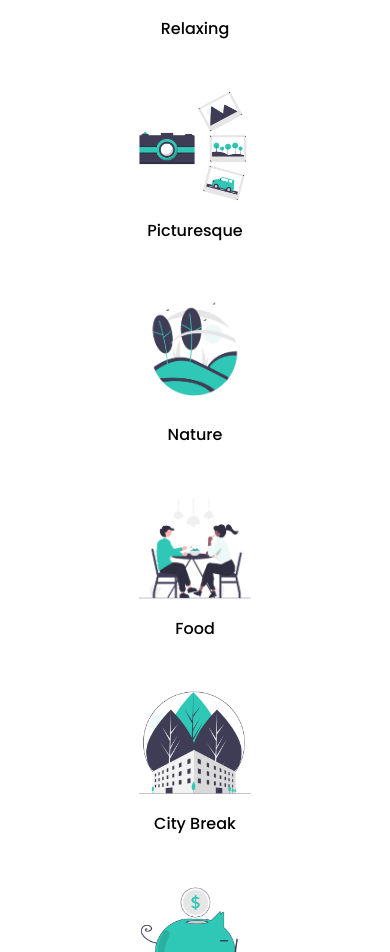
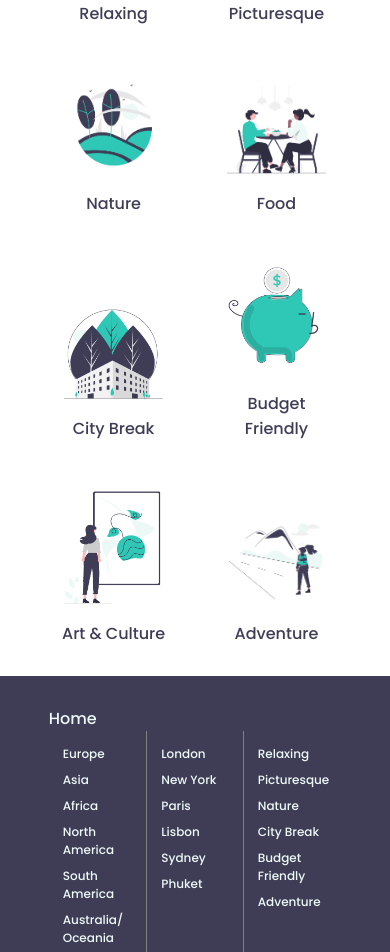
Before and after one commit to LaylaSouthcombe/travel-site-frontend, a React (Create React App) app: page / in a window 390 px wide. Shown: the part 3299-4251 px from the top of the page. Built offline with nearby package versions, Linux system fonts and the light colour scheme; no server answers.

Commit message:
alter desktop nav menu to be more responsive

```diff
--- a/src/index.css
+++ b/src/index.css
@@ -6,6 +6,7 @@
   font-family: 'Poppins',-apple-system, BlinkMacSystemFont, 'Segoe UI', 'Roboto', 'Oxygen',
     'Ubuntu', 'Cantarell', 'Fira Sans', 'Droid Sans', 'Helvetica Neue',
     sans-serif;
+    color: var(--purple)
 }
 
 body {
@@ -21,4 +22,8 @@ code {
 :root {
   --main-button-color: #30c7b5ad;
   --divider-line: 1px solid grey;
+  --light-green: #F3F6F3;
+  --accent-color: #8cded4ad;
+  --purple: #3F3D56;
+  --moon-green: #EDF9F7;
 }
--- a/src/layout/BottomMenu/index.js
+++ b/src/layout/BottomMenu/index.js
@@ -5,7 +5,6 @@ import './style.css'
 
 const BottomMenu = () => {
     let navigate = useNavigate();
-    console.log(typeof window.location.pathname)
     return(
         <div className="bottomMenu">
             {window.location.pathname === '/' ?
@@ -20,7 +19,7 @@ const BottomMenu = () => {
                     <p>Africa</p>
                     <p>North America</p>
                     <p>South America</p>
-                    <p>Australia/Oceania</p>
+                    {window.innerWidth < 440 ? <p>Australia/ Oceania</p> : <p>Australia/Oceania</p>}
                 </div>
                 <div className="bottomMenuSegment">
                     <p>London</p>
--- a/src/layout/BottomMenu/style.css
+++ b/src/layout/BottomMenu/style.css
@@ -1,6 +1,13 @@
+.bottomMenu {
+    background-color: var(--purple);
+}
+
 .bottomMenu > div > p {
-    width: 65%;
-    margin: 30px auto 0px auto;
+    width: 75%;
+    margin: 0px auto;
+    padding-top: 30px;
+    color: var(--moon-green);
+    max-width: 780px;
 }
 
 .bottomMenuMainSegment {
@@ -23,6 +30,7 @@
 .bottomMenuSegment > p {
     padding: 4px;
     font-size: 12px;
+    color: var(--moon-green);
 }
 
 .bottomMenuDivider {
--- a/src/layout/DesktopNavBar/index.js
+++ b/src/layout/DesktopNavBar/index.js
@@ -2,28 +2,38 @@ import React, {useState} from 'react'
 import { useNavigate } from 'react-router-dom';
 import {DestinationsDropMenu, NoNestDropMenu} from '../../layout'
 
-const DesktopNavBar = ({titleListData, fullListData}) => {
+import { FontAwesomeIcon } from '@fortawesome/react-fontawesome'
+import { faCaretDown } from '@fortawesome/free-solid-svg-icons'
+
+
+const DesktopNavBar = ({titleListData, fullListData, dropdownMenuOpen, setDropdownMenuOpen}) => {
     let navigate = useNavigate();
     const [windowSize, setWindowSize] = useState(window.innerWidth)
-    const [dropdownMenuOpen, setDropdownMenuOpen] = useState(false)
     const [dropdownMenuName, setDropdownMenuName] = useState('Destinations')
+    const [menuItemClassName, setMenuItemClassName] = useState(['menuItem', 'menuItem', 'menuItem'])
+
     const handleResize = () => {
         setWindowSize(window.innerWidth)
+        setDropdownMenuOpen(false)
+        setMenuItemClassName(['menuItem', 'menuItem', 'menuItem'])
     }
 
     window.addEventListener('resize', handleResize)
 
-    const clickOpenCloseMenu = (item) => {
-        console.log(dropdownMenuName)
-        console.log(item)
+    const clickOpenCloseMenu = (item, i) => {
         let currentOpenState = dropdownMenuOpen
         if(dropdownMenuName !== item){
+            setMenuItemClassName(['menuItem', 'menuItem', 'menuItem'])
             currentOpenState = false
             setDropdownMenuName(item)
         }
         if(currentOpenState){
             setDropdownMenuOpen(false)
+            setMenuItemClassName(['menuItem', 'menuItem', 'menuItem'])
         } else {
+            let activeMenuColor = ['menuItem', 'menuItem', 'menuItem']
+            activeMenuColor[i] = 'menuItem activeMenuItem'
+            setMenuItemClassName(activeMenuColor)
             setDropdownMenuName(item)
             setDropdownMenuOpen(true)
         }
@@ -49,12 +59,12 @@ const DesktopNavBar = ({titleListData, fullListData}) => {
         if(item.name !== "Popular" && item.name !== "Tips & Tricks" ){
             return (
                 windowSize < 1024 ?
-                <div className="menuItem" key={i}>
-                    <p onClick={() => clickOpenCloseMenu(item.name)}>{item.name}</p>
+                <div className={menuItemClassName[i]} key={i}>
+                    <p onClick={() => clickOpenCloseMenu(item.name, i)}>{item.name}<FontAwesomeIcon icon={faCaretDown}/></p>
                     {dropdownMenuOpen && dropdownMenuName === item.name ? renderSubMenu(item.name) : null}
                 </div> :
                 <div className="menuItem">
-                    <p>{item.name}</p>
+                    <p>{item.name}<FontAwesomeIcon icon={faCaretDown}/></p>
                     {renderSubMenu(item.name)}
                 </div>
             )
--- a/src/layout/DesktopNavBar/style.css
+++ b/src/layout/DesktopNavBar/style.css
@@ -6,12 +6,20 @@
 .menuItems{
     display: flex;
     align-items: center;
-    border: 2px solid black;
+    margin-left: 30px;
     position: relative;
 }
 
 .menuItem {
     padding: 10px;
+}
+
+.activeMenuItem {
+    background-color: var(--main-button-color);
+}
+
+.menuItem > p > svg {
+    margin-left: 5px;
 }
 
 .navDropdown {
@@ -21,15 +29,35 @@
 }
 
 @media screen and (min-width: 768px){
+    .menuItem > p {
+        font-size: 14px;
+    }
+
     .navDropdown {
         display: flex;
     }
+
+    .menuItem:active {
+        background-color: var(--main-button-color);
+    }
 }
+
 @media screen and (min-width: 1024px){
     .navDropdown{
         border: 2px solid black;
         display: none;
         position: absolute;
     }
-    .menuItem:hover .navDropdown {display: flex;}
+
+    .menuItem:hover .navDropdown {
+        display: flex;
+    }
+
+    .menuItem:hover {
+        background-color: var(--main-button-color);
+    }
+
+    .menuItem > p {
+        font-size: 16px;
+    }
 }
--- a/src/layout/NavBar/index.js
+++ b/src/layout/NavBar/index.js
@@ -18,8 +18,9 @@ const NavBar = ({country}) => {
     const [listData, setListData] = useState([])
     const [sideMenuOpen, setSideMenuOpen] = useState(false)
     const [menuIcon, setMenuIcon] = useState(faBars)
+    const [dropdownMenuOpen, setDropdownMenuOpen] = useState(false)
+
     const [windowSize, setWindowSize] = useState(window.innerWidth)
-
     const fullListData = {
         "Destinations": [
                 {
@@ -222,6 +223,7 @@ const NavBar = ({country}) => {
       }
   ]
     const handleResize = () => {
+      setWindowSize(window.innerWidth)
         setWindowSize(window.innerWidth)
         if(window.innerWidth > 768){
             setSideMenuOpen(false)
@@ -243,7 +245,7 @@ const NavBar = ({country}) => {
 
     return(
         <>
-        {windowSize < 440?
+        {windowSize < 440 ?
             <>
               <div className="mainMobileNavBar">
                   {country !== undefined ? <div>{country}</div>: null}
@@ -298,7 +300,7 @@ const NavBar = ({country}) => {
                   </div>
                 <div className="mainDesktopNavBar">
                     {country !== undefined ? <div>{country}</div>: null}
-                  <DesktopNavBar titleListData={titleListData} fullListData={fullListData}/>
+                  <DesktopNavBar titleListData={titleListData} fullListData={fullListData} dropdownMenuOpen={dropdownMenuOpen} setDropdownMenuOpen={setDropdownMenuOpen}/>
                   <div className="navSearchIcon">
                       <p>Search</p>
                       <FontAwesomeIcon icon={faMagnifyingGlass}/>
--- a/src/pages/Home/style.css
+++ b/src/pages/Home/style.css
@@ -78,7 +78,7 @@
 }
 
 .tripStyles > div {
-    width: 40%;
+    width: 35%;
     margin: 20px;
     display: flex;
     flex-wrap: wrap;
@@ -98,6 +98,22 @@
 
 .tripStyles > div > div > img {
     width: 100%;
+}
+
+.MuiAccordionDetails-root {
+    background-color: var(--light-green) !important;
+}
+
+.css-1elwnq4-MuiPaper-root-MuiAccordion-root {
+    background-color: var(--purple) !important;
+}
+
+.MuiTypography-root {
+   color: var(--moon-green) !important;
+}
+
+.destinationsTable {
+    color: var(--purple) !important;
 }
 
 @media (min-width: 768px) {
```
Also changed, not shown: src/images/nature.png.
